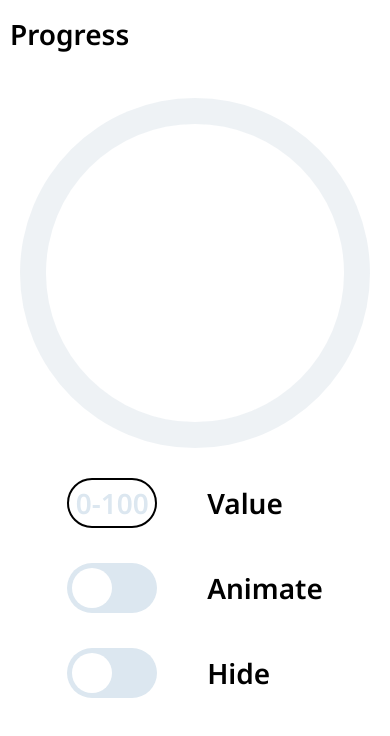
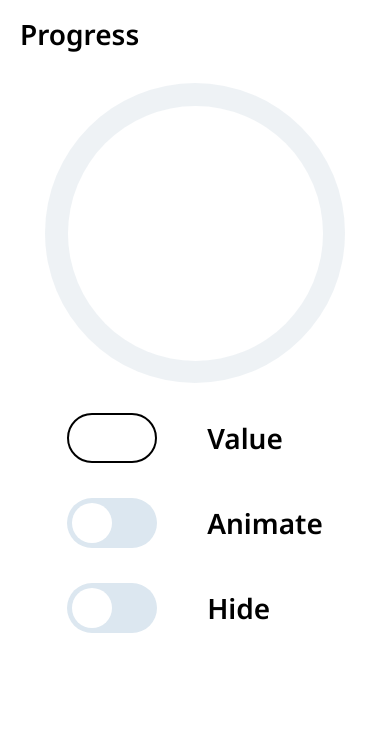
Before and after one commit to jwesa/OzonFinTechTest, a plain HTML site: page index.html in a window 390 px wide. Drawn offline with Linux system fonts and the light colour scheme.

Commit message:
fixed progress bar size

```diff
--- a/index.html
+++ b/index.html
@@ -22,7 +22,6 @@
                         type="text"
                         id="value__input"
                         autocomplete="off"
-                        placeholder="0-100"
                     /><label for="value__input"></label>
                     Value
                 </div>
--- a/style.css
+++ b/style.css
@@ -19,7 +19,7 @@ body {
 }
 
 .progress__caption {
-    margin: 15px 10px;
+    margin: 15px 0 0 20px;
 }
 
 .circle__container {
@@ -128,7 +128,12 @@ label:disabled {
 
 @media only screen and (max-width: 783px) {
     .container {
+		height: 85%;
         flex-direction: column;
+    }
+    .circular-progress {
+        height: 300px;
+        width: 300px;
     }
     .circle__container,
     .buttons__container {
```
